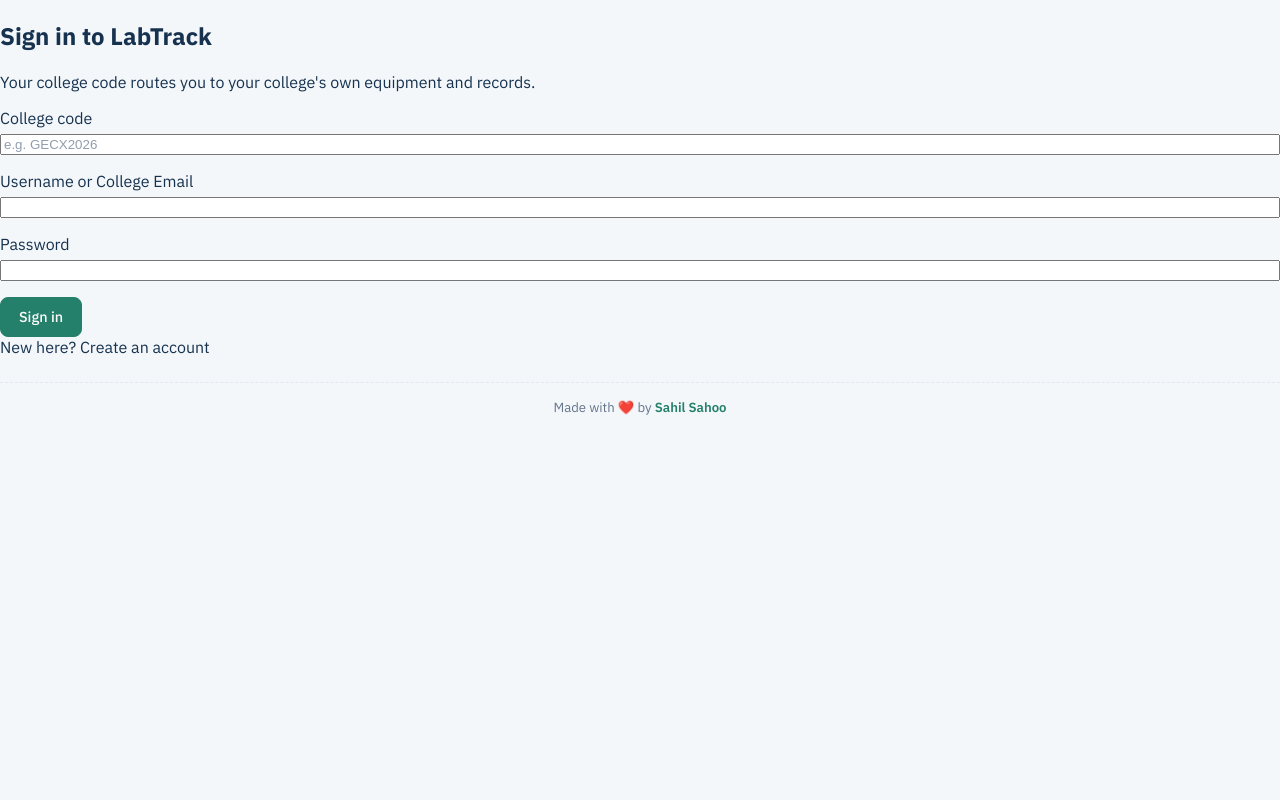
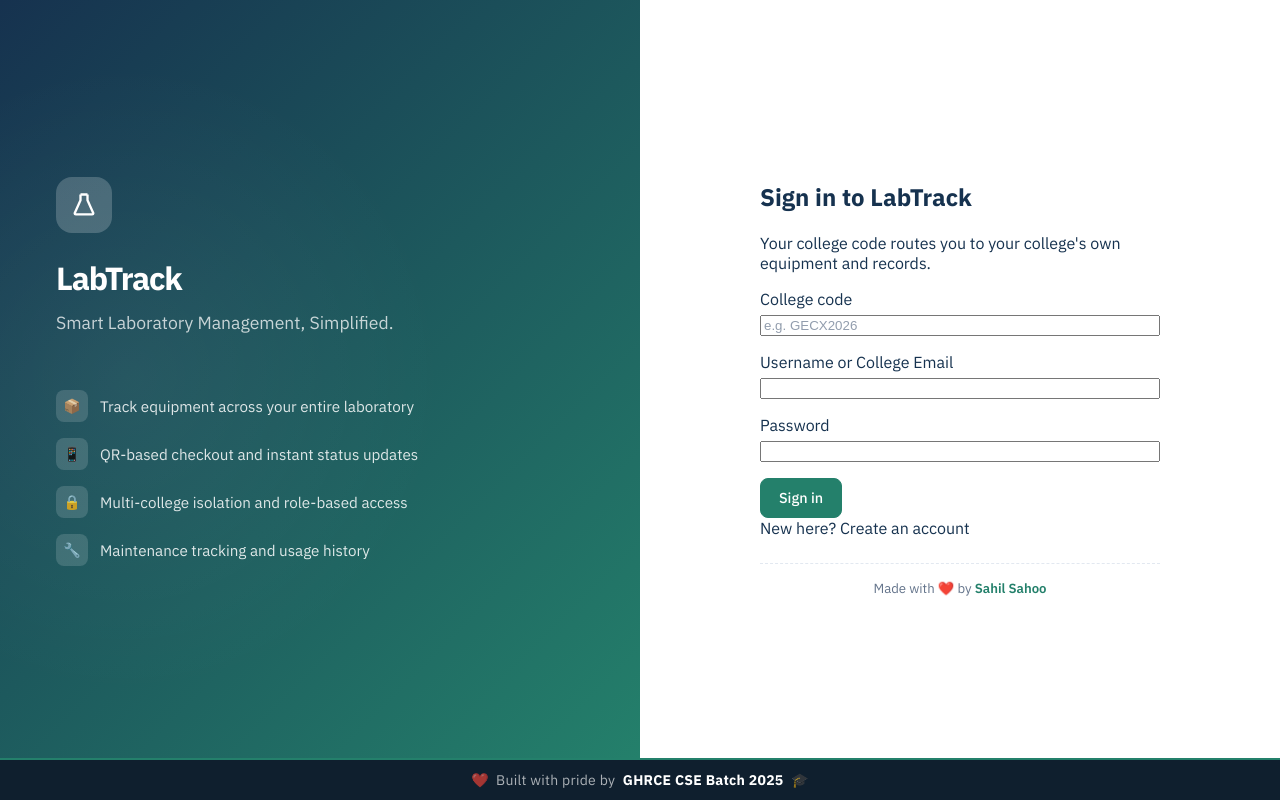
Before and after one commit to sahil-git007/lab-track-dev, a website: page index.html in a window 1280 px wide. Drawn offline with nearby package versions, Linux system fonts and the light colour scheme.

Commit message:
Enhance index.html with SEO and styling updates
Updated meta tags for SEO and added new stylesheets.

```diff
--- a/index.html
+++ b/index.html
@@ -1,93 +1,105 @@
 <!DOCTYPE html>
-<html lang="en">
+<html lang="en" data-theme="light">
 <head>
   <meta charset="UTF-8" />
   <meta name="viewport" content="width=device-width, initial-scale=1.0" />
-  <title>LabTrack — Smart Equipment Tracking</title>
-  <link rel="stylesheet" href="css/styles.css" />
-  <!-- Google Fonts -->
+  <meta name="description" content="LabTrack helps educational and research laboratories manage equipment, checkouts, maintenance, QR codes and usage securely." />
+  <meta property="og:title" content="LabTrack — Smart Laboratory Management" />
+  <meta property="og:description" content="Track equipment. Manage laboratories. Improve accountability." />
+  <meta name="theme-color" content="#24806B" />
+  <title>LabTrack — Smart Laboratory Management</title>
   <link rel="preconnect" href="https://fonts.googleapis.com">
   <link rel="preconnect" href="https://fonts.gstatic.com" crossorigin>
-  <link href="https://fonts.googleapis.com/css2?family=IBM+Plex+Sans:wght@400;500;600;700&display=swap" rel="stylesheet">
-  <!-- QR Code Generator Library -->
-  <script src="https://cdnjs.cloudflare.com/ajax/libs/qrcodejs/1.0.0/qrcode.min.js"></script>
-  <!-- QR Scanner / Decoder Library -->
-  <script src="https://cdn.jsdelivr.net/npm/jsqr@1.4.0/dist/jsQR.min.js"></script>
+  <link href="https://fonts.googleapis.com/css2?family=IBM+Plex+Mono:wght@400;600&family=IBM+Plex+Sans:wght@400;500;600;700&display=swap" rel="stylesheet">
+  <link rel="stylesheet" href="css/styles.css" />
 </head>
 <body>
 
-  <div id="app">
-    <!-- Top Navigation Bar -->
+  <!-- Auth Overlay -->
+  <div id="authOverlay" style="display:flex;">
+    <div class="auth-layout">
+      <!-- Left: Brand Panel -->
+      <div class="auth-brand">
+        <div class="auth-brand-logo">
+          <div style="width:56px;height:56px;background:rgba(255,255,255,0.2);border-radius:16px;display:flex;align-items:center;justify-content:center;margin-bottom:24px;">
+            <svg width="28" height="28" viewBox="0 0 24 24" fill="none" stroke="white" stroke-width="2">
+              <path d="M9 3h6M9 3v5L4 19a1 1 0 001 1h14a1 1 0 001-1L15 8V3M9 3h6"/>
+            </svg>
+          </div>
+          <div class="auth-brand-title">LabTrack</div>
+          <div class="auth-brand-tagline">Smart Laboratory Management, Simplified.</div>
+        </div>
+        <ul class="auth-feature-list">
+          <li class="auth-feature-item">
+            <div class="auth-feature-icon">📦</div>
+            <span>Track equipment across your entire laboratory</span>
+          </li>
+          <li class="auth-feature-item">
+            <div class="auth-feature-icon">📱</div>
+            <span>QR-based checkout and instant status updates</span>
+          </li>
+          <li class="auth-feature-item">
+            <div class="auth-feature-icon">🔒</div>
+            <span>Multi-college isolation and role-based access</span>
+          </li>
+          <li class="auth-feature-item">
+            <div class="auth-feature-icon">🔧</div>
+            <span>Maintenance tracking and usage history</span>
+          </li>
+        </ul>
+      </div>
+      <!-- Right: Form Panel -->
+      <div class="auth-form-panel">
+        <div class="auth-form-inner" id="authCard"></div>
+      </div>
+    </div>
+
+    <!-- ✅ GHRCE Credit Footer — visible on login page -->
+    <footer class="ghrce-footer">
+      ❤️ &nbsp;Built with pride by&nbsp;
+      <strong>GHRCE CSE Batch 2025</strong>
+      &nbsp;🎓
+    </footer>
+  </div>
+
+  <!-- Main App -->
+  <div id="app" style="display:none;">
     <header class="topbar">
-      <div class="brand">
-        <button id="hamburgerToggle" class="hamburger-btn" title="Toggle Navigation Menu">☰</button>
-        <div class="brand-logo-wrap" style="display: flex; align-items: center; gap: 12px;">
-
-          <!-- Custom Laboratory Flask Logo with Adjusted Theme Colors -->
-          <div class="brand-icon-box" style="
-            background: linear-gradient(135deg, #24806B 0%, #16324F 100%);
-            width: 44px;
-            height: 44px;
-            border-radius: 12px;
-            display: flex;
-            align-items: center;
-            justify-content: center;
-            box-shadow: 0 4px 15px rgba(36, 128, 107, 0.3);
-            border: 1px solid rgba(255, 255, 255, 0.15);
-            position: relative;
-            overflow: hidden;
-          ">
-            <!-- SVG Icon: Laboratory Flask -->
-            <svg width="26" height="26" viewBox="0 0 24 24" fill="none" xmlns="http://www.w3.org/2000/svg">
-              <path d="M9 3H15M10 3V6L5.5 16.5C4.9 17.8 5.8 19.5 7.2 19.5H16.8C18.2 19.5 19.1 17.8 18.5 16.5L14 6V3" stroke="#ffffff" stroke-width="2" stroke-linecap="round" stroke-linejoin="round"/>
-              <path d="M7.5 14H16.5" stroke="#2DD4BF" stroke-width="2" stroke-linecap="round"/>
-              <circle cx="10" cy="9" r="1" fill="#2DD4BF"/>
-              <circle cx="14" cy="11" r="1.2" fill="#ffffff"/>
+      <div class="topbar-brand">
+        <button id="hamburgerToggle" class="icon-btn" aria-label="Toggle navigation" title="Toggle Menu">
+          <svg width="20" height="20" viewBox="0 0 24 24" fill="none" stroke="currentColor" stroke-width="2">
+            <line x1="3" y1="6" x2="21" y2="6"/>
+            <line x1="3" y1="12" x2="21" y2="12"/>
+            <line x1="3" y1="18" x2="21" y2="18"/>
+          </svg>
+        </button>
+        <div style="display:flex;align-items:center;gap:10px;">
+          <div class="brand-icon">
+            <svg width="18" height="18" viewBox="0 0 24 24" fill="none" stroke="white" stroke-width="2.5">
+              <path d="M9 3h6M9 3v5L4 19a1 1 0 001 1h14a1 1 0 001-1L15 8V3M9 3h6"/>
             </svg>
-            <div style="
-              position: absolute;
-              top: 0; left: 0; width: 100%; height: 100%;
-              background: radial-gradient(circle at 30% 30%, rgba(255,255,255,0.25), transparent 70%);
-              pointer-events: none;
-            "></div>
           </div>
-
-          <!-- Brand Typography -->
-          <div class="brand-text" style="display: flex; flex-direction: column;">
-            <span style="font-weight: 800; font-size: 1.2rem; letter-spacing: -0.02em; color: var(--ink); line-height: 1.1;">LabTrack</span>
-            <span style="font-size: 0.7rem; font-weight: 700; color: var(--accent); letter-spacing: 0.1em; text-transform: uppercase;">Smart Tracking</span>
-          </div>
-
+          <span class="brand-name">LabTrack</span>
+          <span id="collegeBadge" class="badge badge-neutral" style="font-size:0.75rem;"></span>
         </div>
       </div>
-
-      <div class="topbar-right" style="display: flex; align-items: center; gap: 14px;">
-        <button id="themeToggleBtn" class="theme-toggle-btn" title="Toggle Dark/Light Mode">🌙</button>
-        <div id="profileBox"></div>
-      </div>
+      <div id="topbarActions" class="topbar-actions"></div>
     </header>
 
-    <!-- Main Workspace Shell -->
     <div class="shell">
-      <!-- Collapsible Sidebar Navigation -->
-      <nav id="sidebar"></nav>
-
-      <!-- Dynamic Content View Area -->
-      <main id="main">
-        <div class="loading-note">Initializing application…</div>
-      </main>
+      <div class="sidebar-overlay" id="sidebarOverlay"></div>
+      <nav id="sidebar" aria-label="Main navigation"></nav>
+      <main id="main" role="main"></main>
     </div>
   </div>
 
-  <!-- Authentication Overlay Modal -->
-  <div id="authOverlay" class="auth-overlay" style="display:none;">
-    <div id="authCard" class="auth-card"></div>
-  </div>
+  <!-- Toast Container -->
+  <div class="toast-container" id="toastContainer" aria-live="polite" aria-atomic="false"></div>
 
-  <!-- Toast Notification Host -->
-  <div id="toastHost"></div>
-
-  <!-- Application Script -->
+  <!-- Scripts -->
+  <script src="/socket.io/socket.io.js" onerror="window.io=function(){return{on:function(){},emit:function(){},disconnect:function(){},handshake:{query:{}}};};"></script>
+  <script src="js/qrcode.min.js" onerror="var s=document.createElement('script');s.src='https://cdnjs.cloudflare.com/ajax/libs/qrcodejs/1.0.0/qrcode.min.js';document.head.appendChild(s);"></script>
+  <script src="js/jsQR.js" onerror="var s=document.createElement('script');s.src='https://cdn.jsdelivr.net/npm/jsqr@1.4.0/dist/jsQR.min.js';document.head.appendChild(s);"></script>
   <script src="js/app.js"></script>
 </body>
 </html>
```
